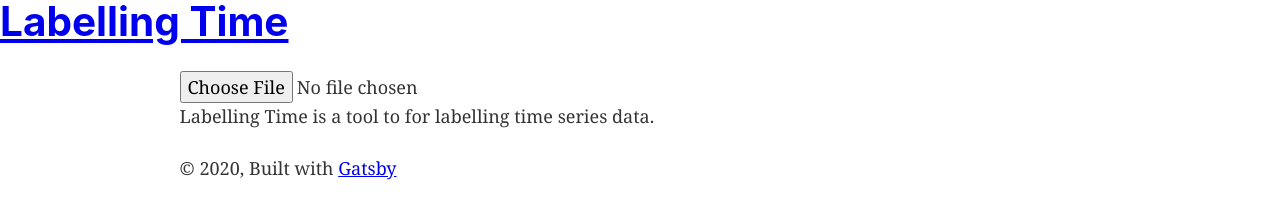
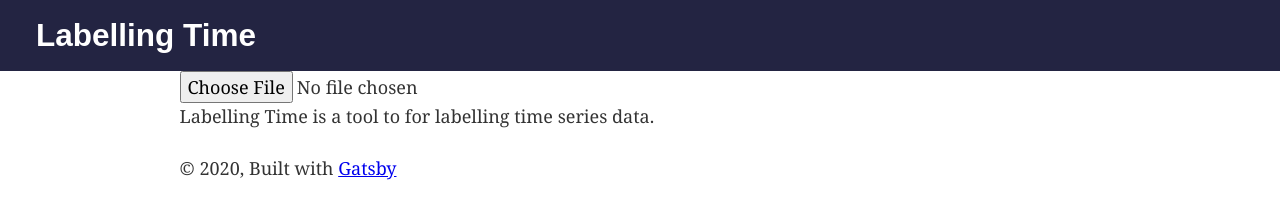
Before and after one commit to joeltio/labelling-time, a Gatsby site in the folder labelling-time/: page / in a window 1280 px wide. Built offline with nearby package versions, Linux system fonts and the light colour scheme; Gatsby itself is replaced by a stand-in of ours.

Commit message:
Add Header styling

```diff
--- a/labelling-time/src/components/Header.tsx
+++ b/labelling-time/src/components/Header.tsx
@@ -1,5 +1,7 @@
 import React from 'react';
 import { Link } from 'gatsby';
+
+import styles from './header.module.css';
 
 type PropTypes = {
     siteTitle: string,
@@ -7,9 +9,14 @@ type PropTypes = {
 
 const Header: React.FC<PropTypes> = ({ siteTitle = '' }) => (
     <header>
-        <div>
-            <h1>
-                <Link to="/">{siteTitle}</Link>
+        <div className={styles.container}>
+            <h1 className={styles.title}>
+                <Link
+                    className={styles.titleLink}
+                    to="/"
+                >
+                    {siteTitle}
+                </Link>
             </h1>
         </div>
     </header>
--- /dev/null
+++ b/labelling-time/src/components/header.module.css
@@ -0,0 +1,17 @@
+.container {
+    background-color: #232442;
+    color: white;
+    padding: 1rem 2rem;
+    display: flex;
+    align-items: center;
+}
+
+.title {
+    margin: 0;
+    font-size: 1.75rem;
+}
+
+.titleLink {
+    text-decoration: none;
+    color: white;
+}
--- a/labelling-time/src/components/layout.css
+++ b/labelling-time/src/components/layout.css
@@ -230,8 +230,7 @@ h1 {
   padding-top: 0;
   margin-bottom: 1.45rem;
   color: inherit;
-  font-family: -apple-system, BlinkMacSystemFont, Segoe UI, Roboto, Oxygen,
-    Ubuntu, Cantarell, Fira Sans, Droid Sans, Helvetica Neue, sans-serif;
+  font-family: Arial, Helvetica, sans-serif;
   font-weight: bold;
   text-rendering: optimizeLegibility;
   font-size: 2.25rem;
@@ -247,8 +246,7 @@ h2 {
   padding-top: 0;
   margin-bottom: 1.45rem;
   color: inherit;
-  font-family: -apple-system, BlinkMacSystemFont, Segoe UI, Roboto, Oxygen,
-    Ubuntu, Cantarell, Fira Sans, Droid Sans, Helvetica Neue, sans-serif;
+  font-family: Arial, Helvetica, sans-serif;
   font-weight: bold;
   text-rendering: optimizeLegibility;
   font-size: 1.62671rem;
@@ -264,8 +262,7 @@ h3 {
   padding-top: 0;
   margin-bottom: 1.45rem;
   color: inherit;
-  font-family: -apple-system, BlinkMacSystemFont, Segoe UI, Roboto, Oxygen,
-    Ubuntu, Cantarell, Fira Sans, Droid Sans, Helvetica Neue, sans-serif;
+  font-family: Arial, Helvetica, sans-serif;
   font-weight: bold;
   text-rendering: optimizeLegibility;
   font-size: 1.38316rem;
@@ -281,8 +278,7 @@ h4 {
   padding-top: 0;
   margin-bottom: 1.45rem;
   color: inherit;
-  font-family: -apple-system, BlinkMacSystemFont, Segoe UI, Roboto, Oxygen,
-    Ubuntu, Cantarell, Fira Sans, Droid Sans, Helvetica Neue, sans-serif;
+  font-family: Arial, Helvetica, sans-serif;
   font-weight: bold;
   text-rendering: optimizeLegibility;
   font-size: 1rem;
@@ -298,8 +294,7 @@ h5 {
   padding-top: 0;
   margin-bottom: 1.45rem;
   color: inherit;
-  font-family: -apple-system, BlinkMacSystemFont, Segoe UI, Roboto, Oxygen,
-    Ubuntu, Cantarell, Fira Sans, Droid Sans, Helvetica Neue, sans-serif;
+  font-family: Arial, Helvetica, sans-serif;
   font-weight: bold;
   text-rendering: optimizeLegibility;
   font-size: 0.85028rem;
@@ -315,8 +310,7 @@ h6 {
   padding-top: 0;
   margin-bottom: 1.45rem;
   color: inherit;
-  font-family: -apple-system, BlinkMacSystemFont, Segoe UI, Roboto, Oxygen,
-    Ubuntu, Cantarell, Fira Sans, Droid Sans, Helvetica Neue, sans-serif;
+  font-family: Arial, Helvetica, sans-serif;
   font-weight: bold;
   text-rendering: optimizeLegibility;
   font-size: 0.78405rem;
```
